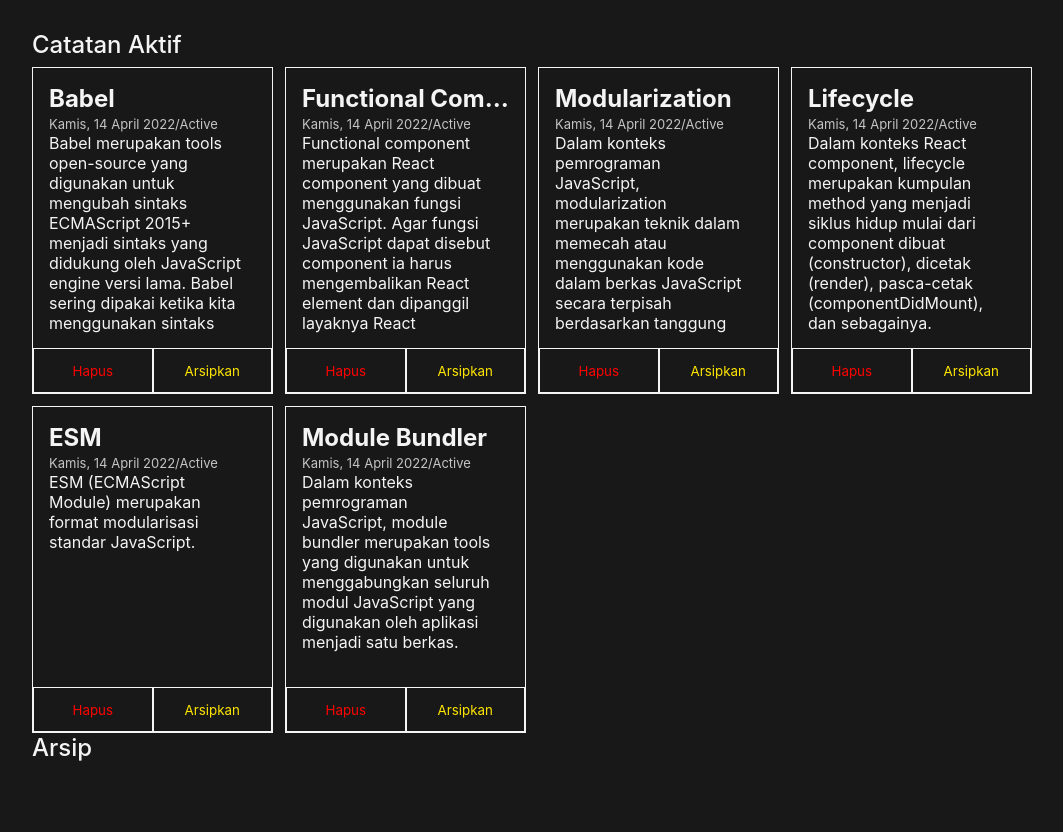
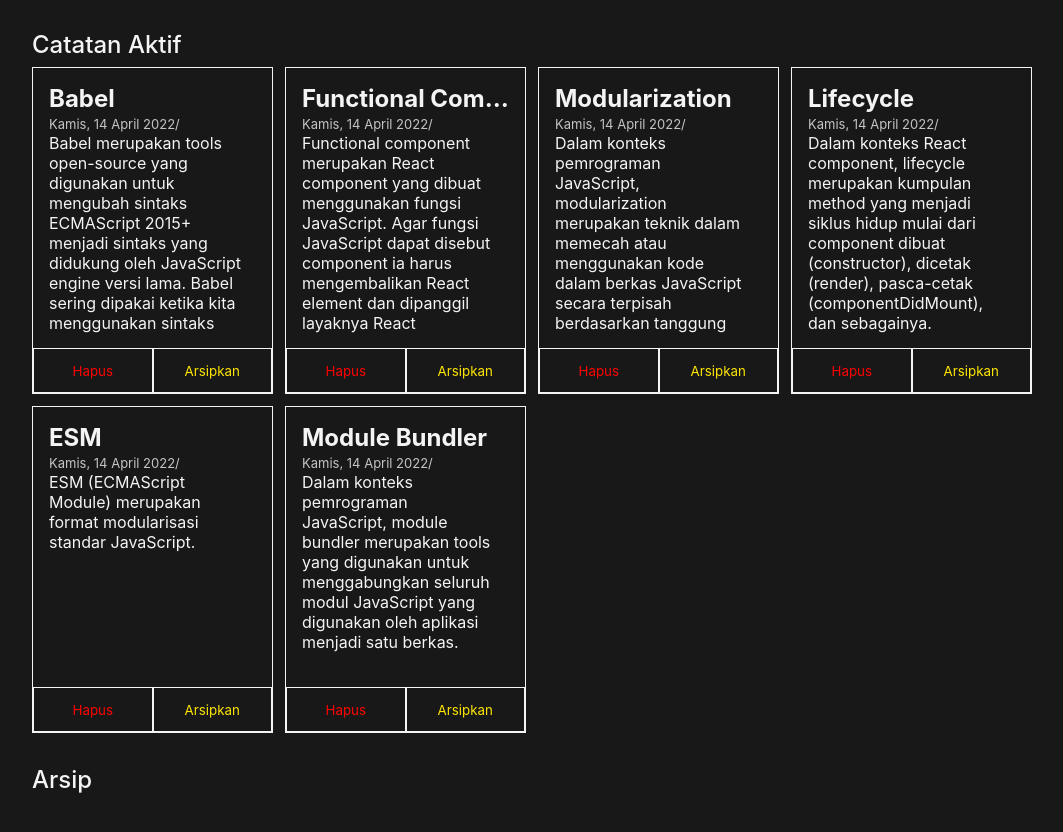
Before and after one commit to waidzk/personal-notes-app, a React (Vite) app: page / in a window 1280 px wide. Shown: the part 478-1310 px from the top of the page, without its empty margins (108-1171 px from the left). Before the commit the page ends 1272 px from the top, so only its background shows below. Built offline with nearby package versions, Linux system fonts and the light colour scheme.

Commit message:
feat: add archive notes function

```diff
--- a/page/App.jsx
+++ b/page/App.jsx
@@ -40,8 +40,12 @@ class App extends React.Component {
 
   getActiveNotes() {
     let notes = this.state.notes;
-    console.log(notes.filter((note) => !note.archived));
     return notes.filter((note) => !note.archived);
+  }
+
+  getArchiveNotes() {
+    let notes = this.state.notes;
+    return notes.filter((note) => note.archived);
   }
 
   findNote(noteId) {
@@ -86,7 +90,10 @@ class App extends React.Component {
               onArchiveHandler={this.onArchiveHandler}
               notes={this.getActiveNotes()}
             />
-            <ArchiveNotes />
+            <ArchiveNotes
+              onArchiveHandler={this.onArchiveHandler}
+              notes={this.getArchiveNotes()}
+            />
           </div>
         </main>
       </div>
--- a/src/components/ActiveNotes.jsx
+++ b/src/components/ActiveNotes.jsx
@@ -13,7 +13,6 @@ function ActiveNotes({ notes, onArchiveHandler }) {
               <h2 className="title-note">{note.title}</h2>
               <span className="date-note">
                 {showFormattedDate(note.createdAt)}/
-                {note.archived ? "Archived" : "Active"}
               </span>
               <div className="body-note">
                 <p>{note.body}</p>
--- a/src/components/ArchiveNotes.jsx
+++ b/src/components/ArchiveNotes.jsx
@@ -1,13 +1,36 @@
 import React from "react";
+import { showFormattedDate } from "../utils";
 
-class ArchiveNotes extends React.Component {
-  render() {
-    return (
-      <div className="active-notes">
-        <h2 className="title-note-section">Arsip</h2>
+function ArchiveNotes({ notes, onArchiveHandler }) {
+  return (
+    <div className="archive-notes">
+      <h2 className="title-note-section">Arsip</h2>
+      <div className="notes">
+        {notes.map((note, i) => (
+          <div className="card" key={i}>
+            <div className="detail">
+              <h2 className="title-note">{note.title}</h2>
+              <span className="date-note">
+                {showFormattedDate(note.createdAt)}/
+              </span>
+              <div className="body-note">
+                <p>{note.body}</p>
+              </div>
+            </div>
+            <div className="action-buttons">
+              <button className="btn-delete-note">Hapus</button>
+              <button
+                className="btn-archive-note"
+                onClick={() => onArchiveHandler(note.id, note.archived)}
+              >
+                Aktifkan
+              </button>
+            </div>
+          </div>
+        ))}
       </div>
-    );
-  }
+    </div>
+  );
 }
 
 export default ArchiveNotes;
--- a/src/styles/style.css
+++ b/src/styles/style.css
@@ -158,3 +158,7 @@
 .btn-archive-note {
   color: #ffe600;
 }
+
+.archive-notes {
+  margin-top : 32px;
+}
```
